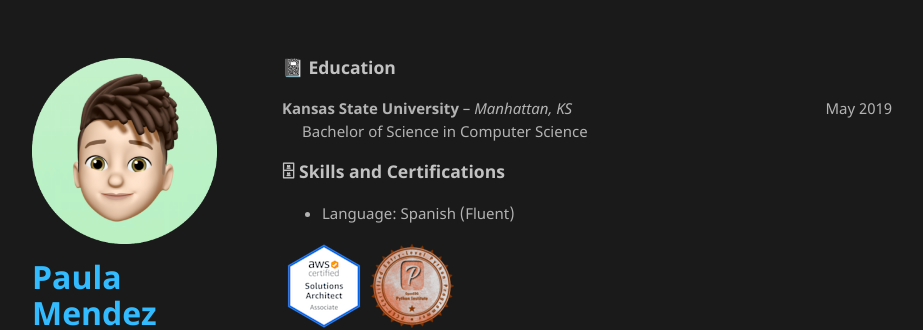
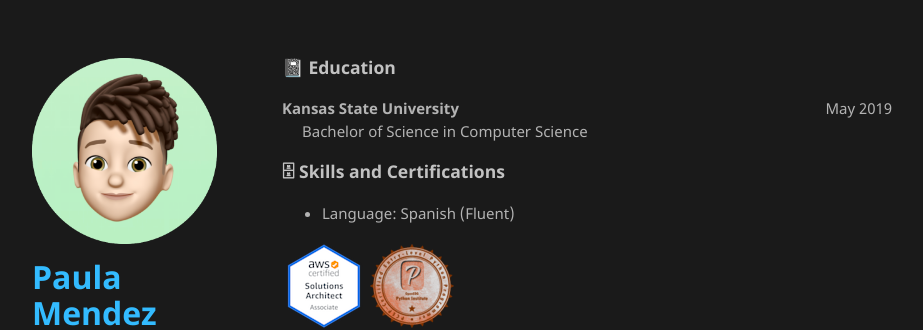
Before and after one commit to paulipotter/paulipotter.github.io, a Jekyll site: the page built from work.md, in a window 1280 px wide and 900 px high. Shown: the top 330 px of the window, without its empty margins (178-1101 px from the left). Built offline with Jekyll 4.4.1, drawn with Linux system fonts in a browser that asks for light colours.

Commit message:
remove ed city

```diff
--- a/work.md
+++ b/work.md
@@ -7,7 +7,7 @@ permalink: /work
 
 ### 📓 Education
 <p style="text-align:left;">
-    <b>Kansas State University</b> – <i>Manhattan, KS</i>
+    <b>Kansas State University</b>
     <span style="float:right;">
         May 2019
     </span>
```
